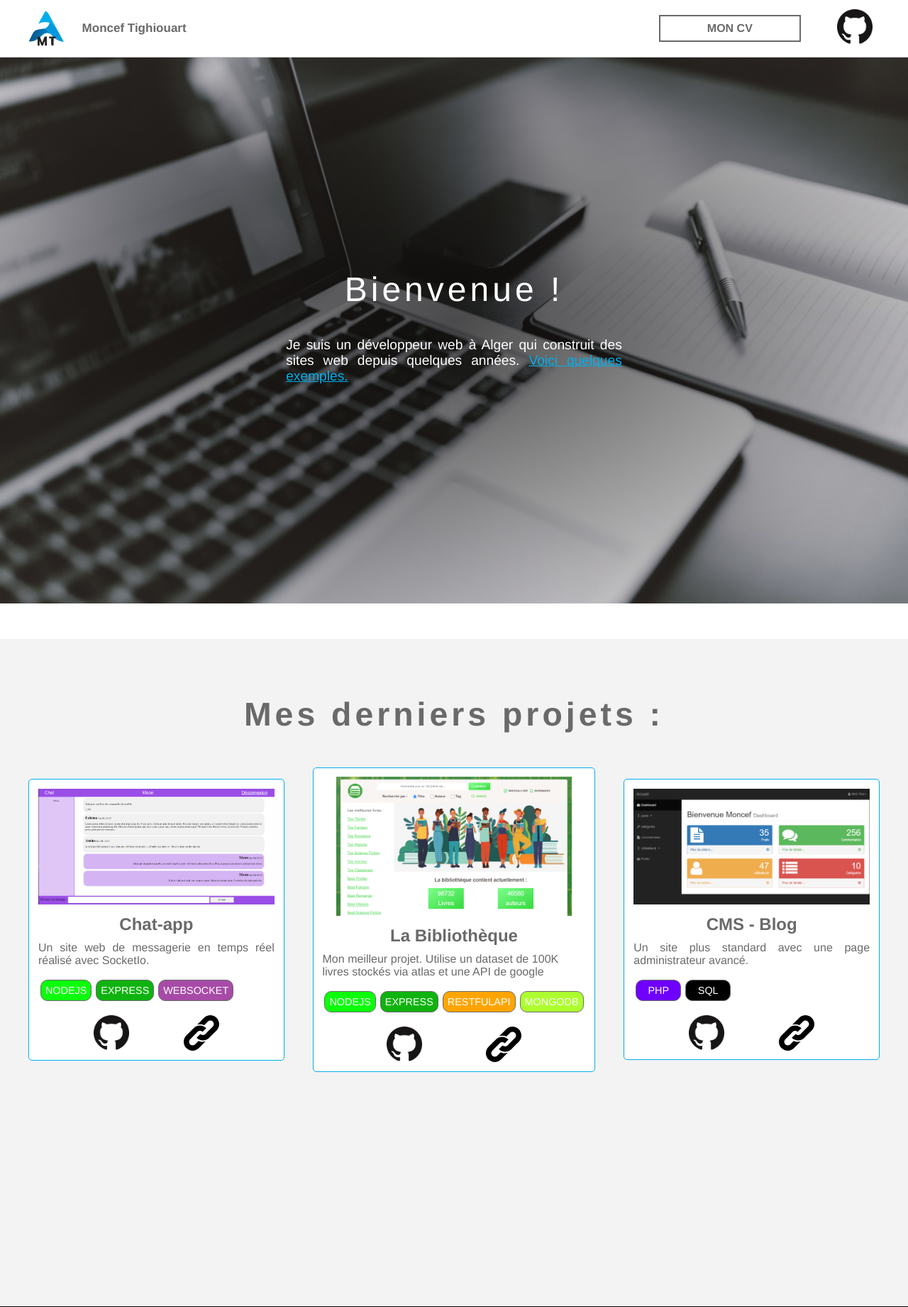
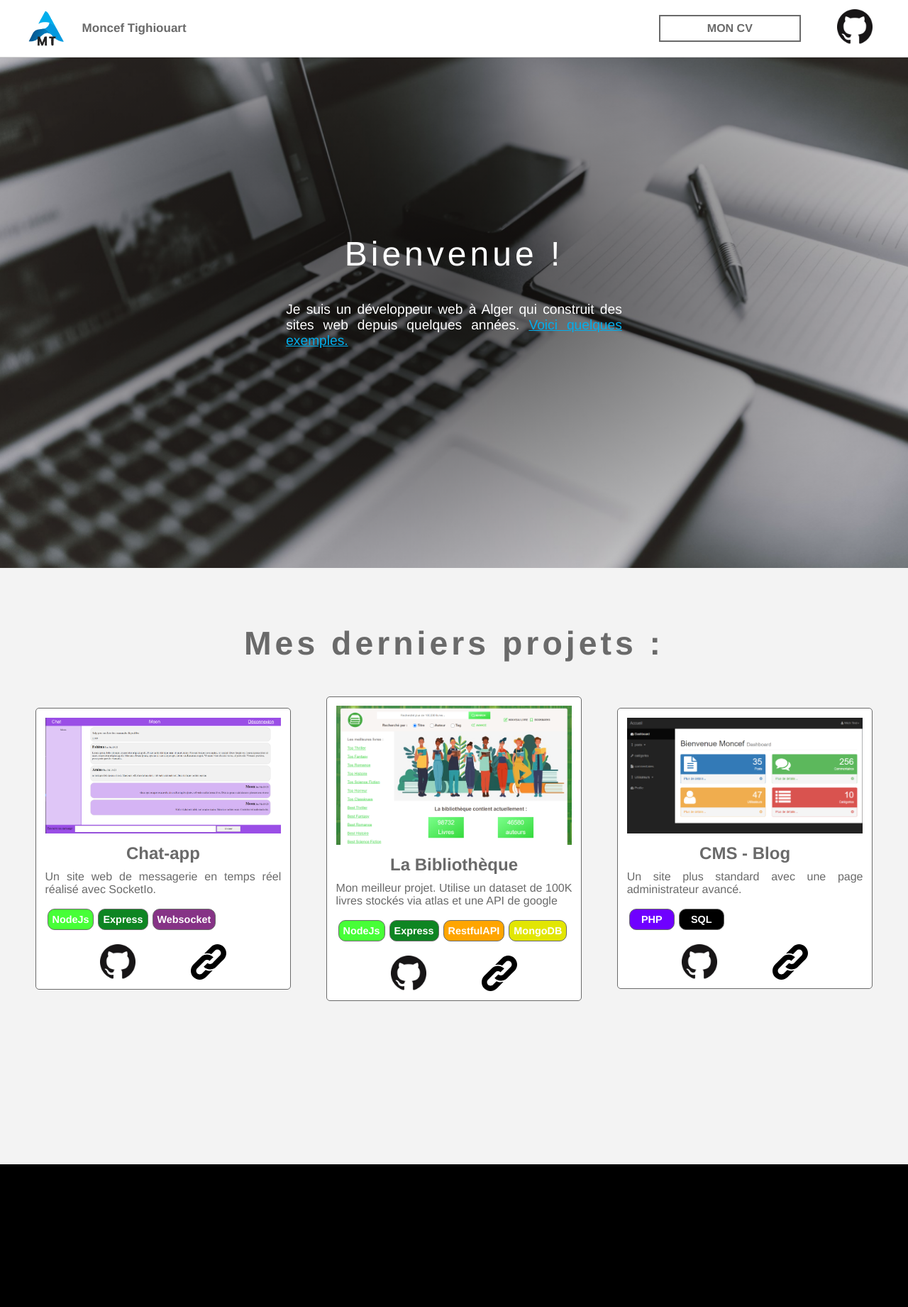
Before and after one commit to Moncef-Tighi/portfolio, a PHP site: page / in a window 1280 px wide. Shown: the top 1841 px of the page at 71% size. After the commit the page ends 1640 px from the top, so only its background shows below. Run offline with PHP 8.4, Linux system fonts and the light colour scheme.

Commit message:
Legers ajustement de couleurs et de proportions

```diff
--- a/main.css
+++ b/main.css
@@ -68,7 +68,7 @@ header div {
 section {
     width: 100%;
     height: fit-content;
-    min-height: 900px;
+    min-height: 100vh;
 }
 
 #introduction {
@@ -95,8 +95,8 @@ section {
 }
 #introduction:hover::before {
     filter: blur(5px);
-    width: 101%;
-    height: 101%;
+    width: 103%;
+    height: 103%;
 
 }
 #introduction div {
@@ -138,7 +138,7 @@ section {
 
 article {
     background-color: white;
-    border: 1px #02aeec solid;
+    border: 1px #6a6a6a solid;
     border-radius: 5px;
     padding: 1vw;
     transition: 0.5s;
@@ -181,7 +181,9 @@ article ul {
     min-width: 50px;
     place-content: center;
     border-radius: 10px;
+    text-transform:none;
     border: 1px #6a6a6a solid;
+    font-weight: 600;
 }
 ul {
     list-style: none;
@@ -243,19 +245,19 @@ ul {
 */
 
 .node {
-    background-color: rgb(11, 255, 11);
+    background-color: rgb(71, 255, 55);
 }
 .express {
-    background-color: rgb(15, 179, 15);
+    background-color: rgb(14, 133, 34);
 }
 .socket {
-    background-color: rgb(167, 75, 167);
+    background-color: rgb(134, 51, 134);
 }
 .rest {
     background-color: orange;
 }
 .mongo {
-    background-color: greenyellow;
+    background-color: rgb(226, 230, 3);
 }
 .php {
     background-color: rgb(111, 0, 255);
```
